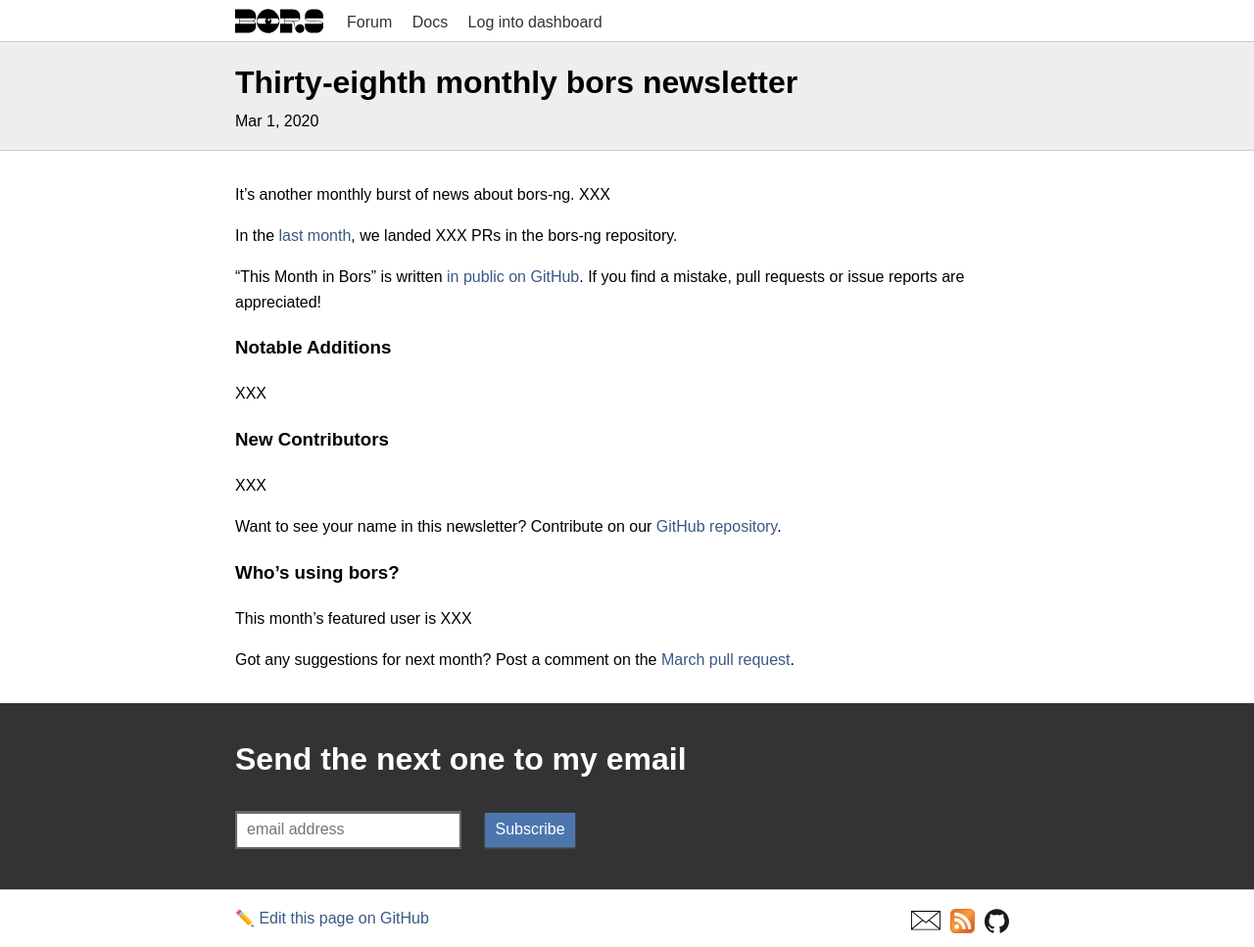
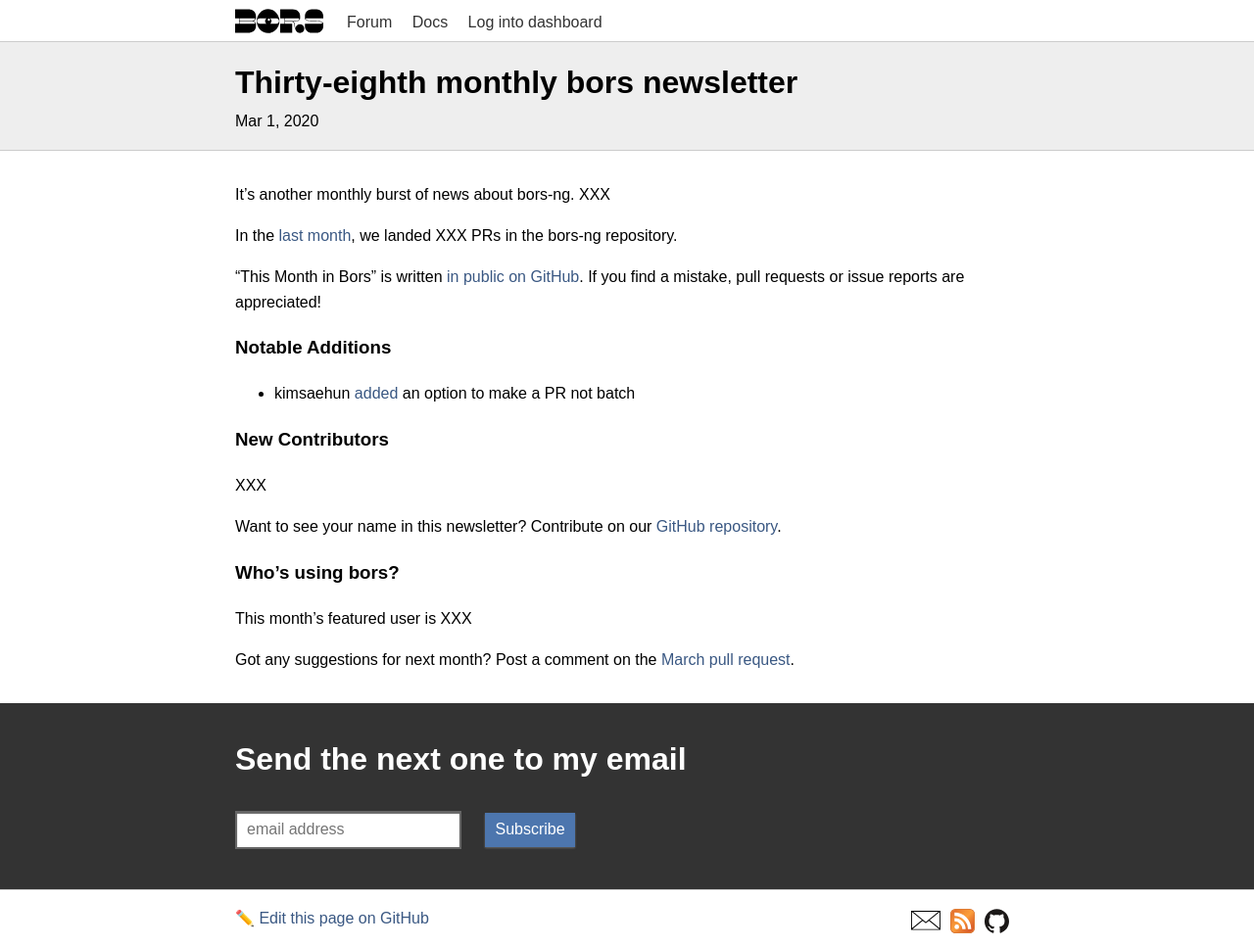
Before and after one commit to bors-ng/bors-ng.github.io, a Jekyll site: the page built from _posts/2020-03-01-tmib-38.md, in a window 1280 px wide. Shown: the whole page at 98% size. Built offline with Jekyll 4.4.1, drawn with Linux system fonts in a browser that asks for light colours.

Commit message:
Add bors-ng/bors-ng#839

```diff
--- a/_posts/2020-03-01-tmib-38.md
+++ b/_posts/2020-03-01-tmib-38.md
@@ -19,7 +19,7 @@
 
 ### Notable Additions
 
-XXX
+* kimsaehun [added](https://github.com/bors-ng/bors-ng/pull/839) an option to make a PR not batch
 
 
 ### New Contributors
```
